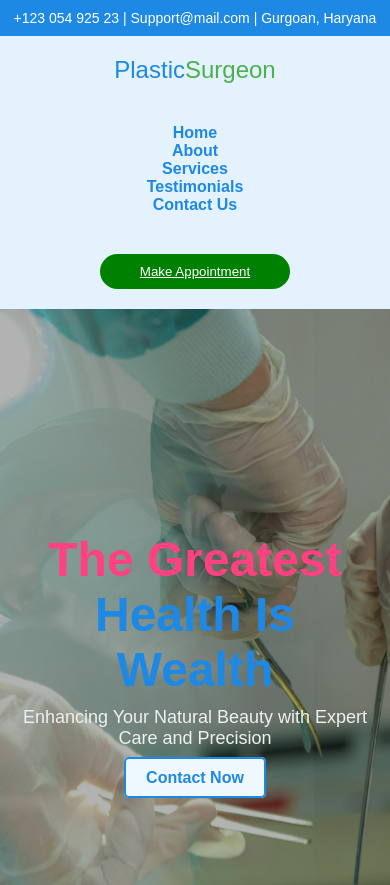
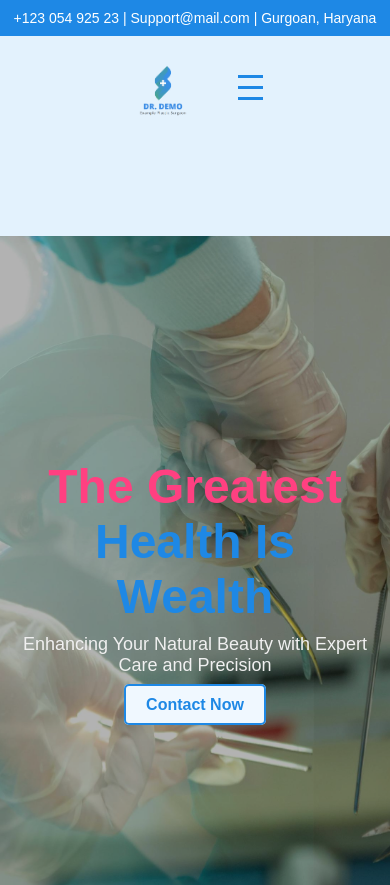
Before and after one commit to VishalSharma82/plastic-surgeon, a plain HTML site: page index.html in a window 390 px wide. Shown: the top 885 px of the page. Drawn offline with Linux system fonts and the light colour scheme.

Commit message:
Updated navbar

```diff
--- a/index.html
+++ b/index.html
@@ -27,7 +27,14 @@
             <p>+123 054 925 23 | Support@mail.com | Gurgoan, Haryana</p>
         </div>
         <nav class="navbar">
-            <div class="logo">Plastic<span>Surgeon</span></div>
+            <div class="logo">
+                <img src="./image_src/logo.png" alt="">
+            </div>
+            <div class="menu-toggle" id="mobile-menu">
+                <span class="bar"></span>
+                <span class="bar"></span>
+                <span class="bar"></span>
+            </div>
             <ul class="nav-links">
                 <li><a href="#home">Home</a></li>
                 <li><a href="./components/about.html">About</a></li>
--- a/script.js
+++ b/script.js
@@ -26,3 +26,10 @@ function toggleAnswer(index) {
     const answer = answers[index];
     answer.style.display = answer.style.display === 'block' ? 'none' : 'block';
 }
+
+const mobileMenu = document.getElementById('mobile-menu');
+const navLinks = document.querySelector('.nav-links');
+
+mobileMenu.addEventListener('click', () => {
+    navLinks.classList.toggle('active');
+});
--- a/style.css
+++ b/style.css
@@ -33,6 +33,11 @@
 .top-bar p {
   background-color: var(--blue);
 }
+.logo {
+  display: flex;
+  height: 70px;
+  width: 100px;
+}
 
 .navbar {
   display: flex;
@@ -44,14 +49,9 @@
   gap: 10px;
 }
 
-.logo {
-  font-size: 24px;
-  color: var(--blue);
-}
 
-.logo span {
-  color: var(--green);
-}
+
+
 
 .nav-links {
   display: flex;
@@ -70,13 +70,53 @@
   text-decoration: none;
   font-weight: bold;
 }
-@media (max-width: 500px) {
+/* Hamburger Menu for Mobile */
+.menu-toggle {
+  display: none;
+  flex-direction: column;
+  cursor: pointer;
+}
+
+.bar {
+  background-color: var(--blue);
+  height: 3px;
+  width: 25px;
+  margin: 4px 0;
+}
+
+/* Responsive Design */
+@media (max-width: 768px) {
   .nav-links {
-    flex-direction: column; /* Stack links in a column */
-    align-items: center;
-    padding: 20px;
-    margin: 10px;
-  }}
+      display: none;
+      flex-direction: column;
+      width: 100%;
+      background-color: var(--light-blue);
+      position: absolute;
+      top: 70px;
+      left: 0;
+  }
+  .navbar{
+    height: 200px;
+  }
+
+  .nav-links.active {
+      display: flex;
+  }
+
+  .menu-toggle {
+      display: flex;
+      padding-top: 15px;
+  }
+
+  .appointment-btn {
+      display: none;
+  }
+
+  .nav-links li {
+      margin: 10px 0;
+      text-align: center;
+  }
+}
 
 .about-text a:hover {
   transform: scale(1.1);
```
Also changed, not shown: image_src/logo.png (added).
